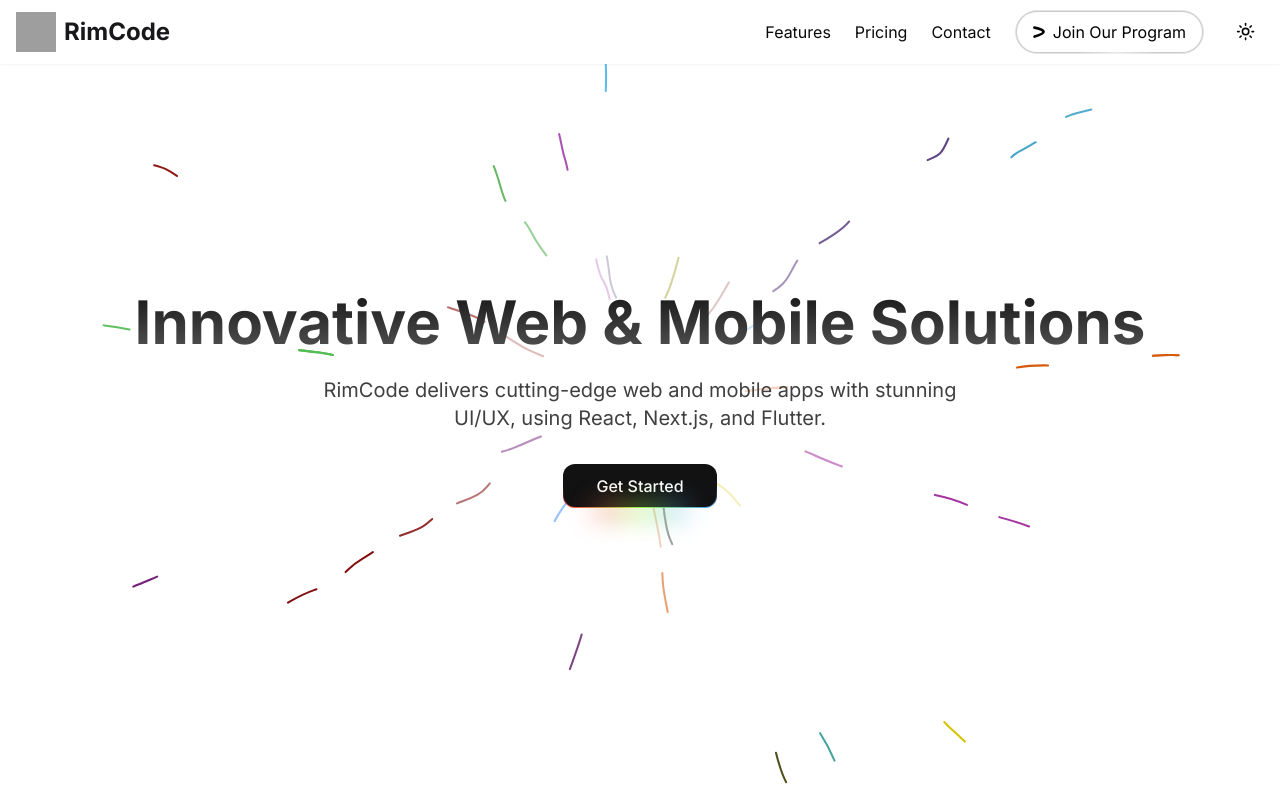
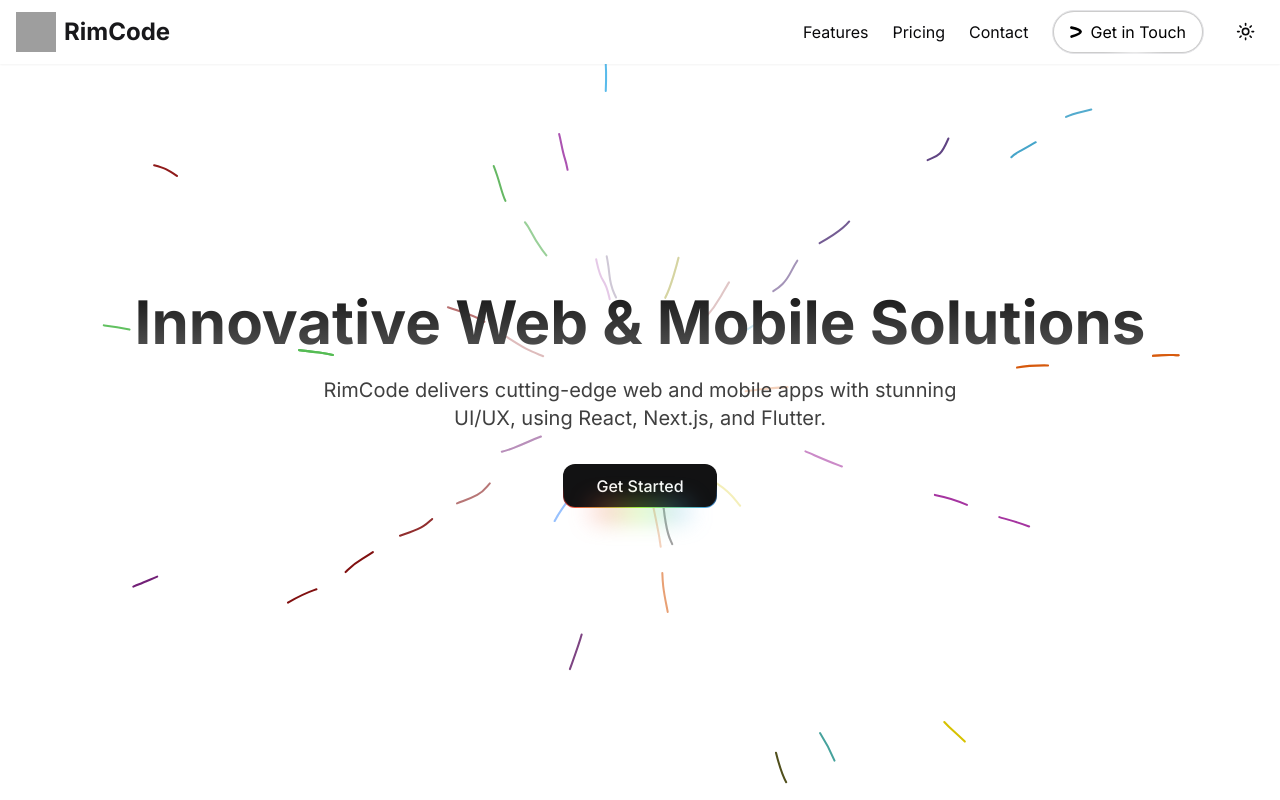
Before and after one commit to ahmed-abdat/rimecode, a Next.js app: page / in a window 1280 px wide. Shown: the top 800 px of the page. Built offline with nearby package versions, Linux system fonts and the light colour scheme; grey boxes are pictures that could not be loaded.

Commit message:
update header cta

```diff
--- a/src/components/layout/Header.tsx
+++ b/src/components/layout/Header.tsx
@@ -75,7 +75,7 @@ const Header = () => {
               className="dark:bg-black bg-white text-black dark:text-white flex items-center space-x-2 px-4 py-2"
             >
               <AceternityLogo />
-              <span>Join Our Program</span>
+              <span>Get in Touch</span>
             </HoverBorderGradient>
             <ThemeToggle />
           </nav>
@@ -115,7 +115,7 @@ const Header = () => {
                     className="dark:bg-black bg-white text-black dark:text-white flex items-center space-x-2 px-4 py-2"
                   >
                     <AceternityLogo />
-                    <span>Join Our Program</span>
+                    <span>Get in Touch</span>
                   </HoverBorderGradient>
                 </nav>
               </SheetContent>
```
